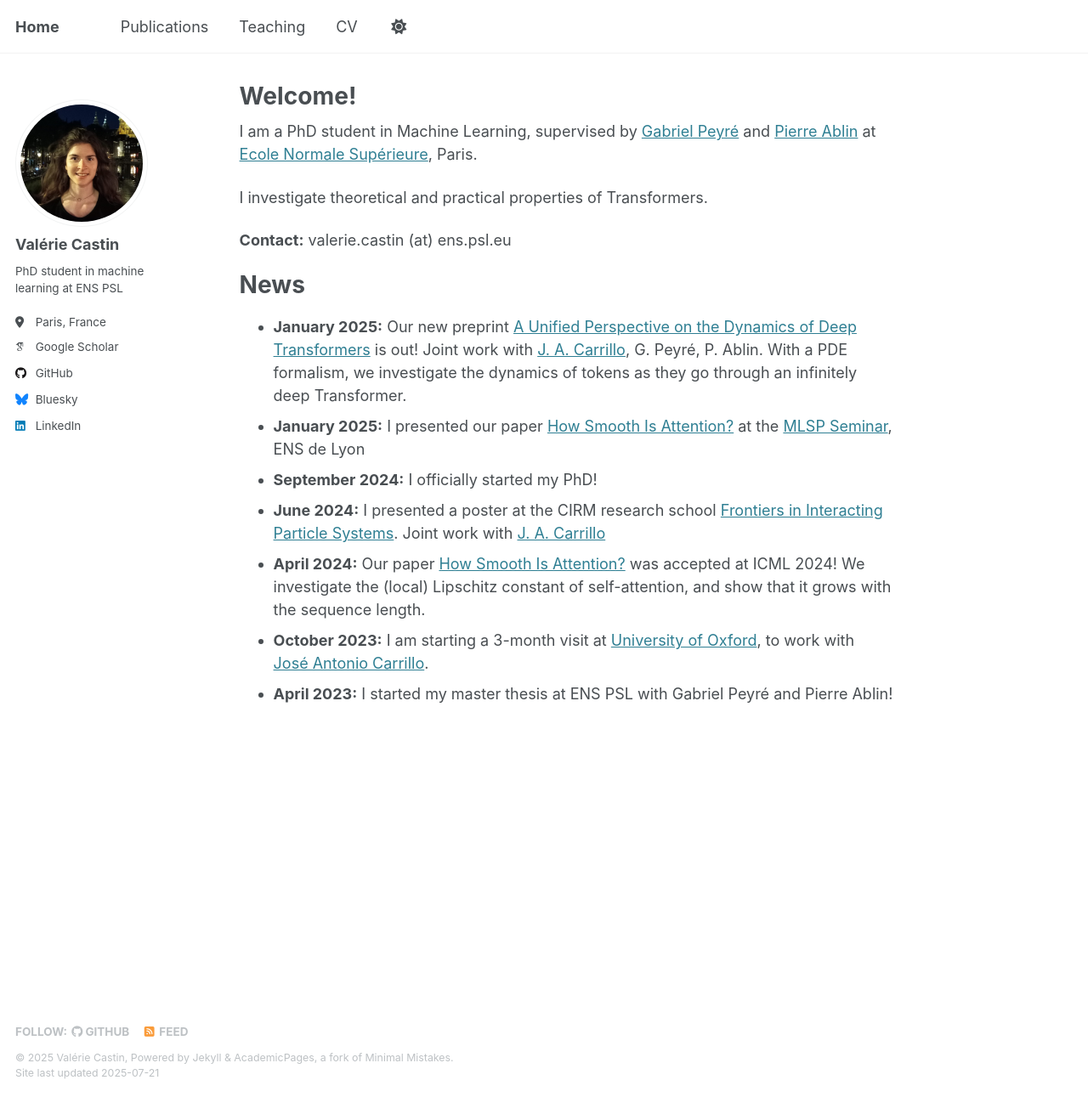
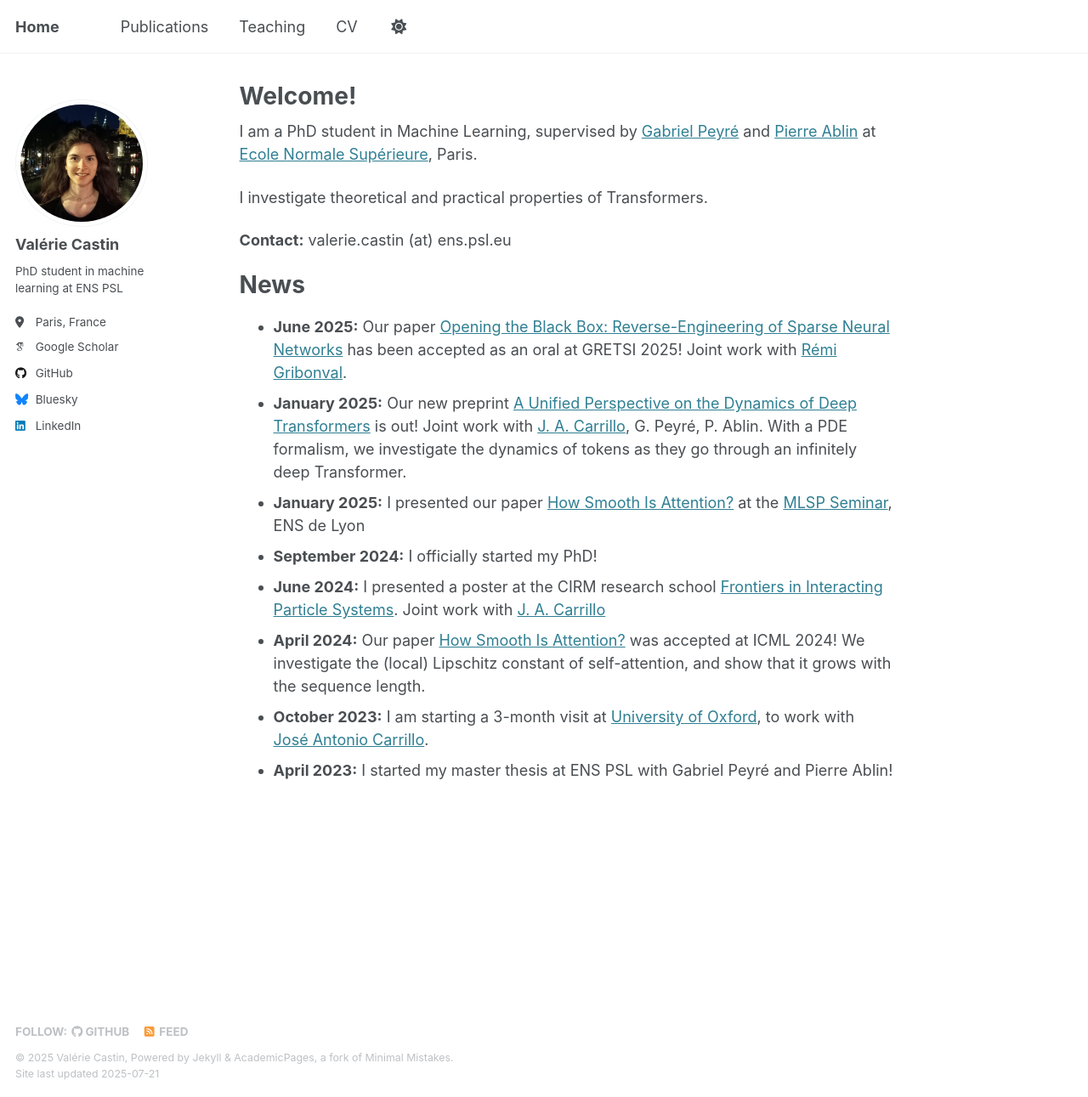
Before and after one commit to vcastin/vcastin.github.io, a Jekyll site: the page built from _pages/about.md, in a window 1280 px wide and 1291 px high. Shown: the whole window at 85% size. Built offline with Jekyll 4.4.1, drawn with Linux system fonts in a browser that asks for light colours; some web fonts are replaced.

Commit message:
added gretsi 2025

```diff
--- a/_pages/about.md
+++ b/_pages/about.md
@@ -15,6 +15,7 @@ I investigate theoretical and practical properties of Transformers.
 
 News
 ======
+- **June 2025:** Our paper [Opening the Black Box: Reverse-Engineering of Sparse Neural Networks](https://hal.science/view/index/docid/5136482) has been accepted as an oral at GRETSI 2025! Joint work with [Rémi Gribonval](https://perso.ens-lyon.fr/remi.gribonval/).
 - **January 2025:** Our new preprint [A Unified Perspective on the Dynamics of Deep Transformers](https://arxiv.org/abs/2501.18322) is out! Joint work with [J. A. Carrillo](https://carrilloja.org/), G. Peyré, P. Ablin. With a PDE formalism, we investigate the dynamics of tokens as they go through an infinitely deep Transformer.
 - **January 2025:** I presented our paper [How Smooth Is Attention?](https://arxiv.org/abs/2312.14820) at the [MLSP Seminar](https://www.ens-lyon.fr/PHYSIQUE/seminars/machine-learning-and-signal-processing/machine-learning-and-signal-processing?set_language=fr&cl=fr), ENS de Lyon
 - **September 2024:** I officially started my PhD!
```
Also changed, not shown: _pages/publications.md (+1 -0 lines).
